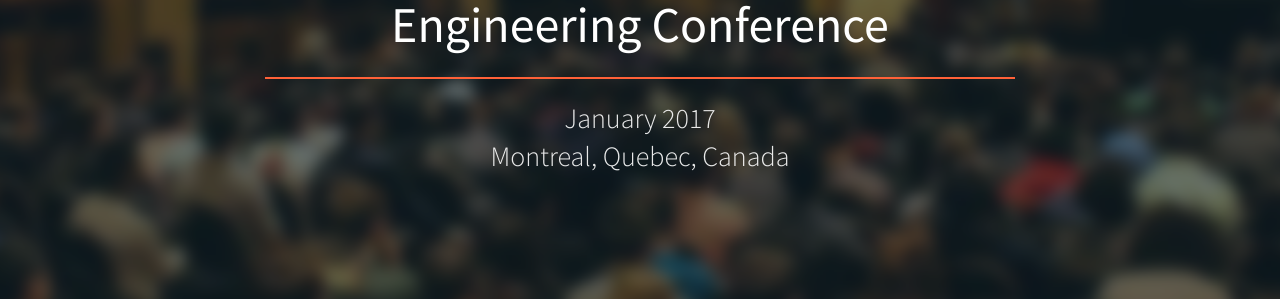
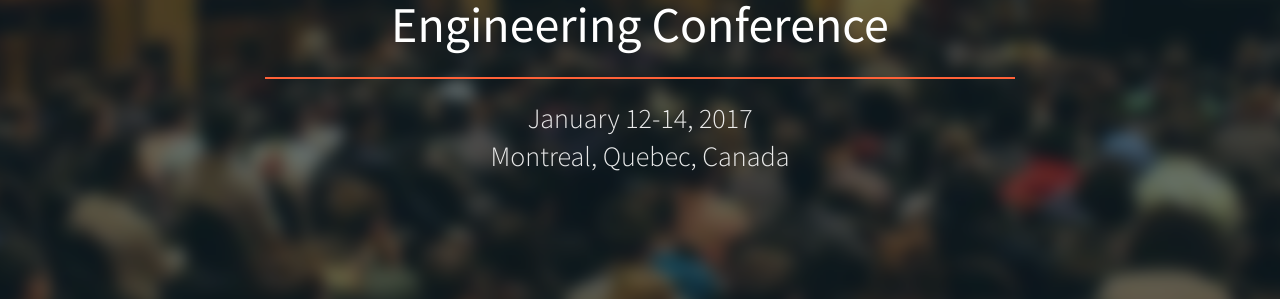
Before and after one commit to kim-codes/2017, a Jekyll site: the page built from index.html, in a window 1280 px wide. Shown: the part 494-793 px from the top of the page. Built offline with Jekyll 4.4.1, drawn with Linux system fonts in a browser that asks for light colours; some web fonts are replaced.

Commit message:
Add dates

```diff
--- a/_includes/header.html
+++ b/_includes/header.html
@@ -9,7 +9,7 @@
                     </div>
 					<div class="col-md-8 col-md-offset-2">
                         <h1 class="to-animate">Canadian University Software Engineering Conference</h1>
-                        <h2 class="to-animate">January 2017</h2>
+                        <h2 class="to-animate">January 12-14, 2017</h2>
                         <h2 class="to-animate">Montreal, Quebec, Canada</h2>
 					</div>
 				</div>
```
